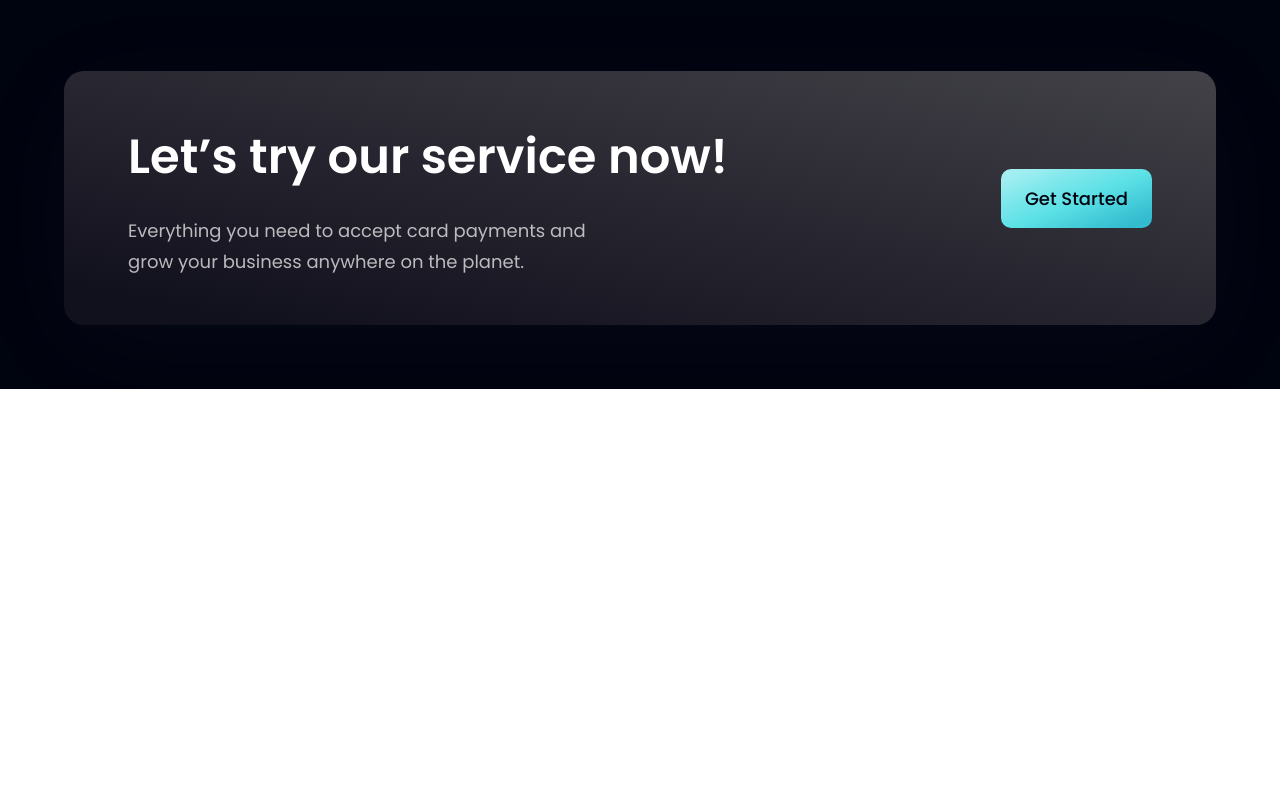
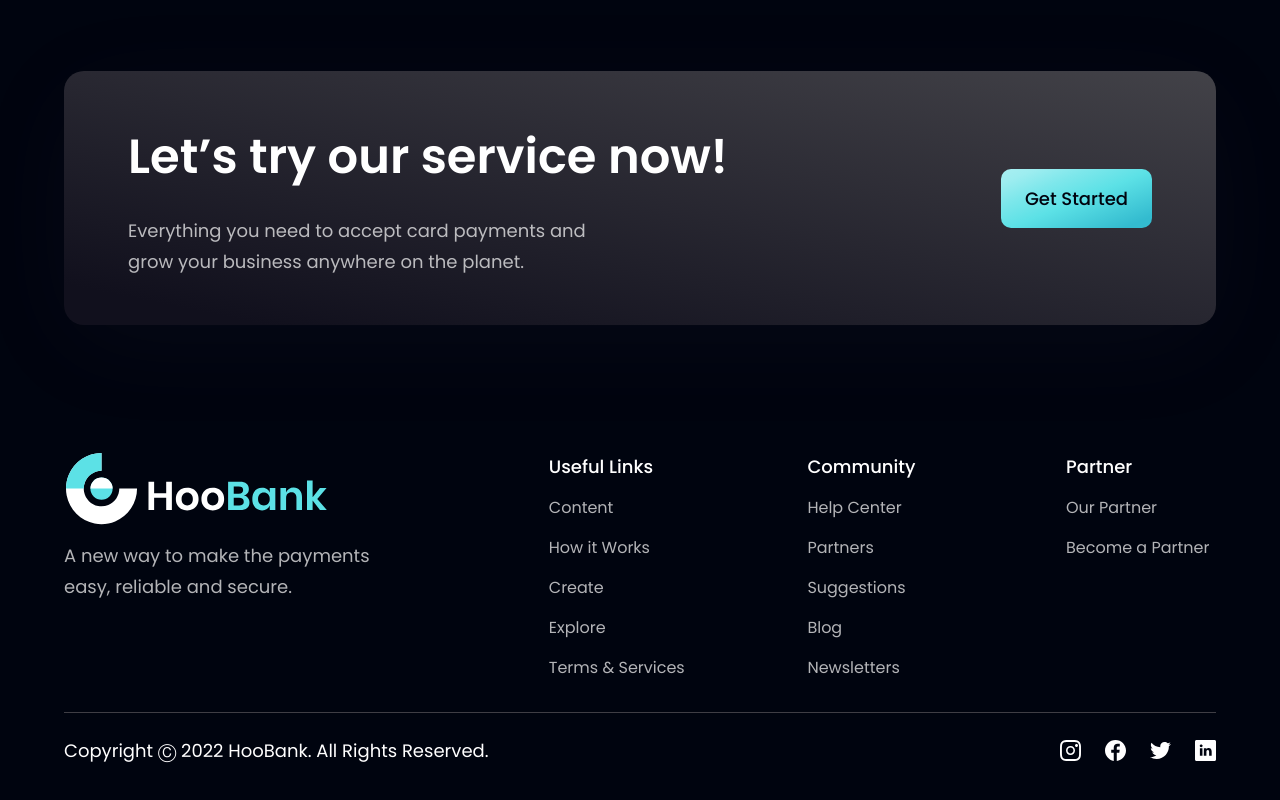
Before and after one commit to decifur/hoobank, a React (Vite) app in the folder hoobank_webapp/: page / in a window 1280 px wide. Shown: the part 3409-4209 px from the top of the page. Before the commit the page ends 3798 px from the top, so only its background shows below. Built offline with nearby package versions, Linux system fonts and the light colour scheme.

Commit message:
created Footer jsx

```diff
--- a/hoobank_webapp/src/components/Footer.jsx
+++ b/hoobank_webapp/src/components/Footer.jsx
@@ -1,11 +1,67 @@
-import React from 'react'
+import styles from "../style";
+import { logo } from "../assets";
+import { footerLinks, socialMedia } from "../constants";
 
-const Footer = () => {
-  return (
-    <div>
+const Footer = () => (
+  <section className={`${styles.flexCenter} ${styles.paddingY} flex-col`}>
+    <div className={`${styles.flexStart} md:flex-row flex-col mb-8 w-full`}>
+      <div className="flex-[1] flex flex-col justify-start mr-10">
+        <img
+          src={logo}
+          alt="hoobank"
+          className="w-[266px] h-[72.14px] object-contain"
+        />
+        <p className={`${styles.paragraph} mt-4 max-w-[312px]`}>
+          A new way to make the payments easy, reliable and secure.
+        </p>
+      </div>
 
+      <div className="flex-[1.5] w-full flex flex-row justify-between flex-wrap md:mt-0 mt-10">
+        {footerLinks.map((footerlink) => (
+          <div
+            key={footerlink.title}
+            className={`flex flex-col ss:my-0 my-4 min-w-[150px]`}
+          >
+            <h4 className="font-poppins font-medium text-[18px] leading-[27px] text-white">
+              {footerlink.title}
+            </h4>
+            <ul className="list-none mt-4">
+              {footerlink.links.map((link, index) => (
+                <li
+                  key={link.name}
+                  className={`font-poppins font-normal text-[16px] leading-[24px] text-dimWhite hover:text-secondary cursor-pointer ${
+                    index !== footerlink.links.length - 1 ? "mb-4" : "mb-0"
+                  }`}
+                >
+                  {link.name}
+                </li>
+              ))}
+            </ul>
+          </div>
+        ))}
+      </div>
     </div>
-  )
-}
 
-export default Footer
+    <div className="w-full flex justify-between items-center md:flex-row flex-col pt-6 border-t-[1px] border-t-[#3F3E45]">
+      <p className="font-poppins font-normal text-center text-[18px] leading-[27px] text-white">
+        Copyright Ⓒ 2022 HooBank. All Rights Reserved.
+      </p>
+
+      <div className="flex flex-row md:mt-0 mt-6">
+        {socialMedia.map((social, index) => (
+          <img
+            key={social.id}
+            src={social.icon}
+            alt={social.id}
+            className={`w-[21px] h-[21px] object-contain cursor-pointer ${
+              index !== socialMedia.length - 1 ? "mr-6" : "mr-0"
+            }`}
+            onClick={() => window.open(social.link)}
+          />
+        ))}
+      </div>
+    </div>
+  </section>
+);
+
+export default Footer;
```
